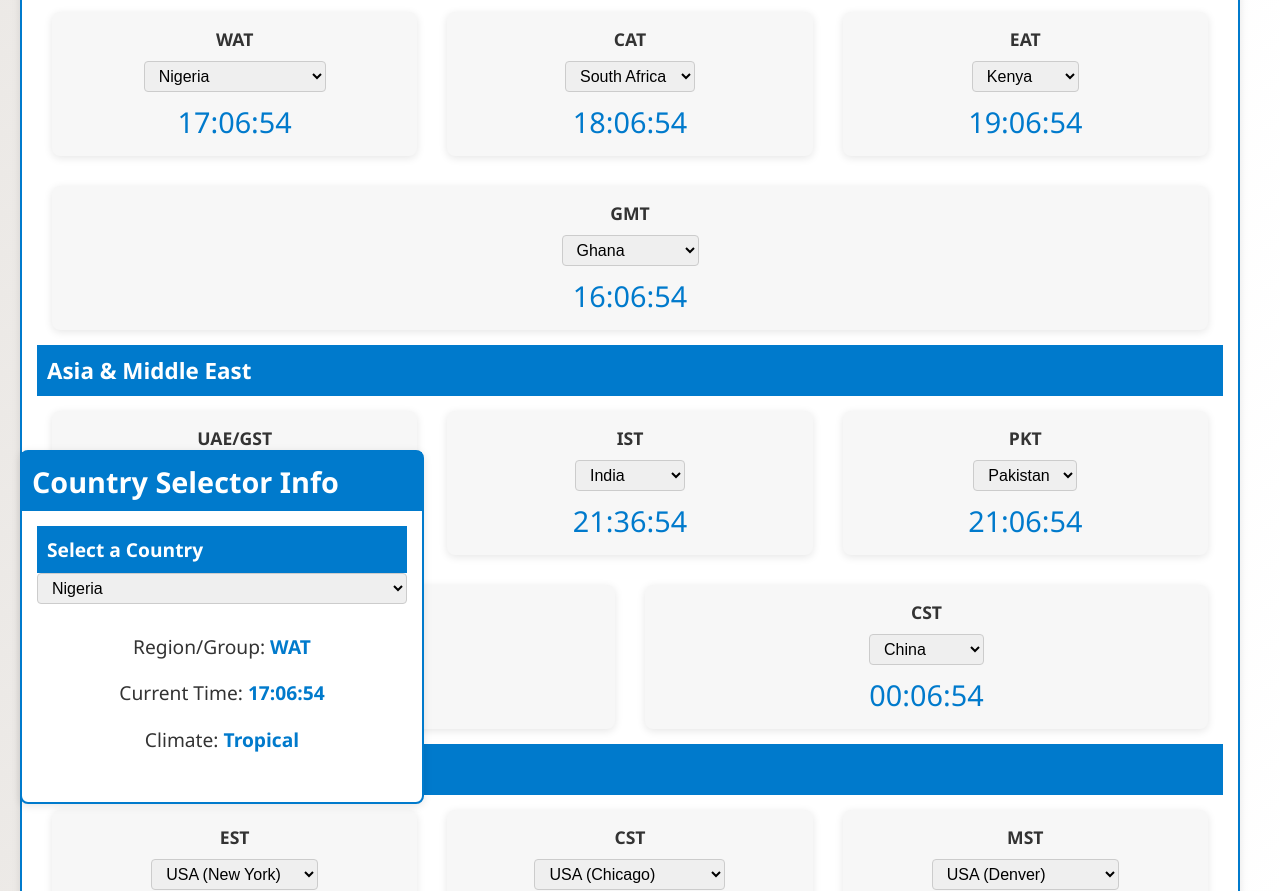
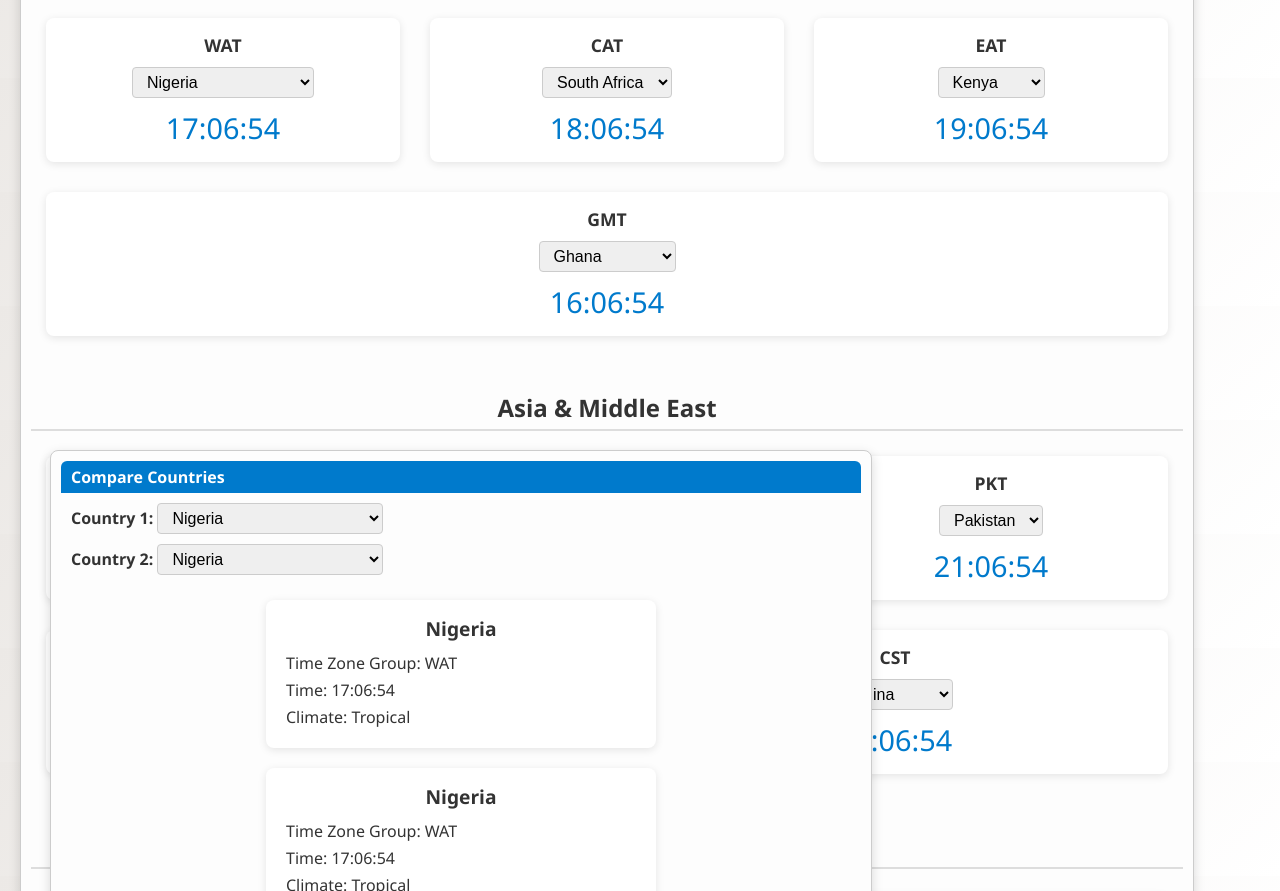
Before and after one commit to lordhemmy1/TimeZones, a plain HTML site: page index.html in a window 1280 px wide. Shown: the part 150-1041 px from the top of the page. Drawn offline with Linux system fonts and the light colour scheme.

Commit message:
Update index.html

```diff
--- a/index.html
+++ b/index.html
@@ -12,42 +12,48 @@
       padding: 20px;
       color: #333;
     }
-    h1, h2, h3 {
-      margin: 0;
-      padding: 10px;
-      background: #007ACC;
-      color: #fff;
-      cursor: move;
-      user-select: none;
-    }
-    h1 {
-      font-size: 1.8em;
+    h1, h2 {
+      text-align: center;
+      margin-bottom: 10px;
     }
     h2 {
-      font-size: 1.4em;
+      margin-top: 40px;
+      border-bottom: 2px solid #ddd;
+      padding-bottom: 5px;
     }
-    h3 {
-      font-size: 1.2em;
+    /* Draggable panel container styles */
+    .draggable {
+      position: absolute;
+      background: #fdfdfd;
+      border: 1px solid #ccc;
+      border-radius: 8px;
+      box-shadow: 0 4px 12px rgba(0,0,0,0.15);
+      padding: 10px;
+      cursor: move;
+      z-index: 100;
     }
-    /* Draggable container styling */
-    .draggable-container {
-      position: absolute;
-      background: #fff;
-      border: 2px solid #007ACC;
-      border-radius: 8px;
-      box-shadow: 0 2px 8px rgba(0,0,0,0.1);
-      padding-bottom: 15px;
-      z-index: 10;
+    .drag-header {
+      background: #007acc;
+      color: #fff;
+      padding: 5px 10px;
+      border-radius: 6px 6px 0 0;
+      font-weight: bold;
+      cursor: move;
     }
-    .content {
-      padding: 15px;
+    /* Grouped Panel Styles */
+    #groupedPanel {
+      top: 20px;
+      left: 20px;
+      width: 90%;
+      max-width: 1250px;
+      cursor: default;
     }
     .region-container {
-      max-width: 1200px;
+      width: 100%;
       margin: 0 auto;
     }
     .timezone-group {
-      background: #f7f7f7;
+      background: #fff;
       border-radius: 8px;
       box-shadow: 0 2px 8px rgba(0,0,0,0.1);
       padding: 15px 20px;
@@ -78,31 +84,47 @@
       flex-wrap: wrap;
       justify-content: center;
     }
-    /* Section Labels */
-    .group-label {
-      font-size: 1.3em;
-      margin-top: 30px;
-      text-align: center;
-      color: #555;
+    /* Comparison Panel Styles */
+    #comparisonPanel {
+      top: 600px;
+      left: 50px;
+      width: 90%;
+      max-width: 800px;
     }
-    /* Second Interface Styles */
-    .info-display {
+    .compare-section {
+      display: flex;
+      justify-content: space-around;
+      align-items: flex-start;
+      flex-wrap: wrap;
       margin-top: 15px;
+    }
+    .compare-box {
+      background: #fff;
+      border-radius: 8px;
+      box-shadow: 0 2px 8px rgba(0,0,0,0.1);
+      padding: 15px 20px;
+      width: 350px;
+      margin: 10px;
+    }
+    .compare-header {
       font-size: 1.2em;
+      margin-bottom: 10px;
+      font-weight: bold;
       text-align: center;
     }
-    .info-display span {
-      font-weight: bold;
-      color: #007ACC;
+    .compare-detail {
+      font-size: 1em;
+      margin: 5px 0;
     }
   </style>
 </head>
 <body>
 
-  <!-- Draggable Interface 1: Grouped Time Zones -->
-  <div id="drag1" class="draggable-container" style="top: 20px; left: 20px; width: 95%;">
-    <h1>Grouped Time Zones</h1>
-    <div class="content">
+  <h1>World Time Zone & Comparison App</h1>
+
+  <!-- Draggable Grouped Panel -->
+  <div id="groupedPanel" class="draggable">
+    <div class="drag-header">Grouped Time Zones</div>
     <div class="region-container">
       <!-- Africa -->
       <h2>Africa</h2>
@@ -302,101 +324,39 @@
       </div>
     </div>
   </div>
+
+  <!-- Draggable Comparison Panel -->
+  <div id="comparisonPanel" class="draggable">
+    <div class="drag-header">Compare Countries</div>
+    <div style="padding: 10px;">
+      <div>
+        <label for="compareCountry1"><strong>Country 1:</strong></label>
+        <select id="compareCountry1"></select>
       </div>
-
-  <!-- Draggable Interface 2: Country Selector with Info -->
-  <div id="drag2" class="draggable-container" style="top: 600px; left: 20px; width: 400px;">
-    <h1>Country Selector Info</h1>
-    <div class="content">
-      <h3>Select a Country</h3>
-      <select id="country-selector" style="width: 100%; margin-bottom: 10px;">
-        <!-- Africa -->
-        <optgroup label="Africa">
-          <option value="Africa/Lagos" data-group="WAT" data-climate="Tropical">Nigeria</option>
-          <option value="Africa/Luanda" data-group="WAT" data-climate="Tropical">Angola</option>
-          <option value="Africa/Johannesburg" data-group="CAT" data-climate="Subtropical">South Africa</option>
-          <option value="Africa/Nairobi" data-group="EAT" data-climate="Tropical">Kenya</option>
-          <option value="Africa/Accra" data-group="GMT" data-climate="Tropical Savannah">Ghana</option>
-        </optgroup>
-        <!-- Asia & Middle East -->
-        <optgroup label="Asia & Middle East">
-          <option value="Asia/Dubai" data-group="UAE/GST" data-climate="Arid">United Arab Emirates</option>
-          <option value="Asia/Kolkata" data-group="IST" data-climate="Tropical">India</option>
-          <option value="Asia/Karachi" data-group="PKT" data-climate="Arid">Pakistan</option>
-          <option value="Asia/Bangkok" data-group="ICT" data-climate="Tropical">Thailand</option>
-          <option value="Asia/Shanghai" data-group="CST" data-climate="Humid Subtropical">China</option>
-        </optgroup>
-        <!-- North America -->
-        <optgroup label="North America">
-          <option value="America/New_York" data-group="EST" data-climate="Humid Subtropical">USA (New York)</option>
-          <option value="America/Chicago" data-group="CST" data-climate="Humid Continental">USA (Chicago)</option>
-          <option value="America/Denver" data-group="MST" data-climate="Semi-Arid">USA (Denver)</option>
-          <option value="America/Los_Angeles" data-group="PST" data-climate="Mediterranean">USA (Los Angeles)</option>
-        </optgroup>
-        <!-- South America -->
-        <optgroup label="South America">
-          <option value="America/Argentina/Buenos_Aires" data-group="ART" data-climate="Humid Subtropical">Argentina</option>
-          <option value="America/Sao_Paulo" data-group="BRT" data-climate="Subtropical">Brazil</option>
-        </optgroup>
-        <!-- Australia/Oceania -->
-        <optgroup label="Australia/Oceania">
-          <option value="Australia/Sydney" data-group="AEST" data-climate="Temperate">Australia (Sydney)</option>
-          <option value="Australia/Adelaide" data-group="ACST" data-climate="Mediterranean">Australia (Adelaide)</option>
-          <option value="Pacific/Auckland" data-group="NZST" data-climate="Maritime">New Zealand</option>
-        </optgroup>
-      </select>
-      <div class="info-display">
-        <p>Region/Group: <span id="selected-group">-</span></p>
-        <p>Current Time: <span id="selected-time">-</span></p>
-        <p>Climate: <span id="selected-climate">-</span></p>
+      <div style="margin-top: 10px;">
+        <label for="compareCountry2"><strong>Country 2:</strong></label>
+        <select id="compareCountry2"></select>
+      </div>
+      <div class="compare-section">
+        <div class="compare-box" id="compare-box1">
+          <div class="compare-header" id="compare-header1">Country 1 Details</div>
+          <div class="compare-detail" id="compare-group1"></div>
+          <div class="compare-detail" id="compare-time1"></div>
+          <div class="compare-detail" id="compare-climate1"></div>
+        </div>
+        <div class="compare-box" id="compare-box2">
+          <div class="compare-header" id="compare-header2">Country 2 Details</div>
+          <div class="compare-detail" id="compare-group2"></div>
+          <div class="compare-detail" id="compare-time2"></div>
+          <div class="compare-detail" id="compare-climate2"></div>
+        </div>
       </div>
     </div>
   </div>
 
   <script>
     // ----------------------------
-    // Draggable Functionality
-    // ----------------------------
-    function makeDraggable(el) {
-      let pos1 = 0, pos2 = 0, pos3 = 0, pos4 = 0;
-      const header = el.querySelector('h1'); // Use header as handle
-      header.onmousedown = dragMouseDown;
-
-      function dragMouseDown(e) {
-        e = e || window.event;
-        e.preventDefault();
-        // get mouse cursor position at startup
-        pos3 = e.clientX;
-        pos4 = e.clientY;
-        document.onmouseup = closeDragElement;
-        document.onmousemove = elementDrag;
-      }
-
-      function elementDrag(e) {
-        e = e || window.event;
-        e.preventDefault();
-        // calculate the new cursor position
-        pos1 = pos3 - e.clientX;
-        pos2 = pos4 - e.clientY;
-        pos3 = e.clientX;
-        pos4 = e.clientY;
-        // set the element's new position:
-        el.style.top = (el.offsetTop - pos2) + "px";
-        el.style.left = (el.offsetLeft - pos1) + "px";
-      }
-
-      function closeDragElement() {
-        document.onmouseup = null;
-        document.onmousemove = null;
-      }
-    }
-
-    // Make both containers draggable.
-    makeDraggable(document.getElementById("drag1"));
-    makeDraggable(document.getElementById("drag2"));
-
-    // ----------------------------
-    // Grouped Time Zones Update
+    // Update clocks in the grouped panel
     // ----------------------------
     const timeZones = [
       { selectId: 'select-africa-wat', clockId: 'clock-africa-wat' },
@@ -426,49 +386,126 @@
         second: '2-digit',
         hour12: false
       };
-
       timeZones.forEach(zone => {
         const selectElem = document.getElementById(zone.selectId);
         const clockElem = document.getElementById(zone.clockId);
         if (selectElem && clockElem) {
-          const timeZone = selectElem.value; // time zone identifier from the selected country
+          const timeZone = selectElem.value;
           clockElem.textContent = new Date().toLocaleTimeString([], { ...options, timeZone });
         }
       });
     }
-
-    // Update clocks every second
     setInterval(updateClocks, 1000);
     updateClocks();
 
     // ----------------------------
-    // Country Selector Interface
+    // Comparison panel country data sample list
+    // In a real application, this would include "all" countries.
     // ----------------------------
-    const countrySelect = document.getElementById("country-selector");
-    const selectedGroupElem = document.getElementById("selected-group");
-    const selectedTimeElem = document.getElementById("selected-time");
-    const selectedClimateElem = document.getElementById("selected-climate");
+    const allCountries = [
+      { name: 'Nigeria', timezone: 'Africa/Lagos', group: 'WAT', climate: 'Tropical' },
+      { name: 'South Africa', timezone: 'Africa/Johannesburg', group: 'CAT', climate: 'Sunny' },
+      { name: 'Kenya', timezone: 'Africa/Nairobi', group: 'EAT', climate: 'Rainy' },
+      { name: 'Ghana', timezone: 'Africa/Accra', group: 'GMT', climate: 'Dry' },
+      { name: 'United Arab Emirates', timezone: 'Asia/Dubai', group: 'UAE/GST', climate: 'Sunny' },
+      { name: 'India', timezone: 'Asia/Kolkata', group: 'IST', climate: 'Monsoon' },
+      { name: 'Pakistan', timezone: 'Asia/Karachi', group: 'PKT', climate: 'Arid' },
+      { name: 'Thailand', timezone: 'Asia/Bangkok', group: 'ICT', climate: 'Tropical' },
+      { name: 'China', timezone: 'Asia/Shanghai', group: 'CST', climate: 'Cloudy' },
+      { name: 'USA (New York)', timezone: 'America/New_York', group: 'EST', climate: 'Winter' },
+      { name: 'USA (Chicago)', timezone: 'America/Chicago', group: 'CST', climate: 'Spring' },
+      { name: 'USA (Denver)', timezone: 'America/Denver', group: 'MST', climate: 'Clear' },
+      { name: 'USA (Los Angeles)', timezone: 'America/Los_Angeles', group: 'PST', climate: 'Sunny' },
+      { name: 'Argentina', timezone: 'America/Argentina/Buenos_Aires', group: 'ART', climate: 'Autumn' },
+      { name: 'Brazil', timezone: 'America/Sao_Paulo', group: 'BRT', climate: 'Rainy' },
+      { name: 'Australia (Sydney)', timezone: 'Australia/Sydney', group: 'AEST', climate: 'Summer' },
+      { name: 'Australia (Adelaide)', timezone: 'Australia/Adelaide', group: 'ACST', climate: 'Mild' },
+      { name: 'New Zealand (Wellington)', timezone: 'Pacific/Auckland', group: 'NZST', climate: 'Cool' },
+    ];
 
-    function updateCountryInfo() {
-      const option = countrySelect.options[countrySelect.selectedIndex];
-      const timeZone = option.value;
-      const group = option.getAttribute('data-group');
-      const climate = option.getAttribute('data-climate');
-      selectedGroupElem.textContent = group;
-      selectedClimateElem.textContent = climate;
-
-      const optionsTime = {
-        hour: '2-digit', minute: '2-digit', second: '2-digit',
-        hour12: false, timeZone: timeZone
-      };
-      selectedTimeElem.textContent = new Date().toLocaleTimeString([], optionsTime);
+    // Populate the two dropdowns in the comparison panel
+    function populateComparisonDropdowns() {
+      const select1 = document.getElementById('compareCountry1');
+      const select2 = document.getElementById('compareCountry2');
+      allCountries.forEach((country, index) => {
+        const option1 = document.createElement('option');
+        option1.value = index;
+        option1.textContent = country.name;
+        const option2 = document.createElement('option');
+        option2.value = index;
+        option2.textContent = country.name;
+        select1.appendChild(option1);
+        select2.appendChild(option2);
+      });
     }
 
-    countrySelect.addEventListener("change", updateCountryInfo);
+    // Update comparison details when a country is selected
+    function updateComparison() {
+      const sel1 = document.getElementById('compareCountry1');
+      const sel2 = document.getElementById('compareCountry2');
+      const country1 = allCountries[sel1.value];
+      const country2 = allCountries[sel2.value];
+      const options = { hour: '2-digit', minute: '2-digit', second: '2-digit', hour12: false };
 
-    // Update the time every second for the second interface
-    setInterval(updateCountryInfo, 1000);
-    updateCountryInfo();
+      // Country 1 details
+      document.getElementById('compare-header1').textContent = country1.name;
+      document.getElementById('compare-group1').textContent = "Time Zone Group: " + country1.group;
+      document.getElementById('compare-time1').textContent = "Time: " + new Date().toLocaleTimeString([], { ...options, timeZone: country1.timezone });
+      document.getElementById('compare-climate1').textContent = "Climate: " + country1.climate;
+
+      // Country 2 details
+      document.getElementById('compare-header2').textContent = country2.name;
+      document.getElementById('compare-group2').textContent = "Time Zone Group: " + country2.group;
+      document.getElementById('compare-time2').textContent = "Time: " + new Date().toLocaleTimeString([], { ...options, timeZone: country2.timezone });
+      document.getElementById('compare-climate2').textContent = "Climate: " + country2.climate;
+    }
+    // Update the comparison panel every second to refresh the time
+    setInterval(updateComparison, 1000);
+    populateComparisonDropdowns();
+    updateComparison();
+
+    // ----------------------------
+    // Draggable functionality code
+    // ----------------------------
+    function makeDraggable(elm) {
+      let pos1 = 0, pos2 = 0, pos3 = 0, pos4 = 0;
+      const dragHeader = elm.querySelector('.drag-header');
+      if (dragHeader) {
+        // if present, the header is where you move the DIV from:
+        dragHeader.onmousedown = dragMouseDown;
+      } else {
+        // otherwise, move the DIV from anywhere inside the DIV:
+        elm.onmousedown = dragMouseDown;
+      }
+      function dragMouseDown(e) {
+        e = e || window.event;
+        e.preventDefault();
+        // get the mouse cursor position at startup:
+        pos3 = e.clientX;
+        pos4 = e.clientY;
+        document.onmouseup = closeDragElement;
+        document.onmousemove = elementDrag;
+      }
+      function elementDrag(e) {
+        e = e || window.event;
+        e.preventDefault();
+        // calculate the new cursor position:
+        pos1 = pos3 - e.clientX;
+        pos2 = pos4 - e.clientY;
+        pos3 = e.clientX;
+        pos4 = e.clientY;
+        // set the element's new position:
+        elm.style.top = (elm.offsetTop - pos2) + "px";
+        elm.style.left = (elm.offsetLeft - pos1) + "px";
+      }
+      function closeDragElement() {
+        document.onmouseup = null;
+        document.onmousemove = null;
+      }
+    }
+    // Make both panels draggable
+    makeDraggable(document.getElementById("groupedPanel"));
+    makeDraggable(document.getElementById("comparisonPanel"));
   </script>
 
 </body>
```
Lines whose indentation alone changed are shown as unchanged.
